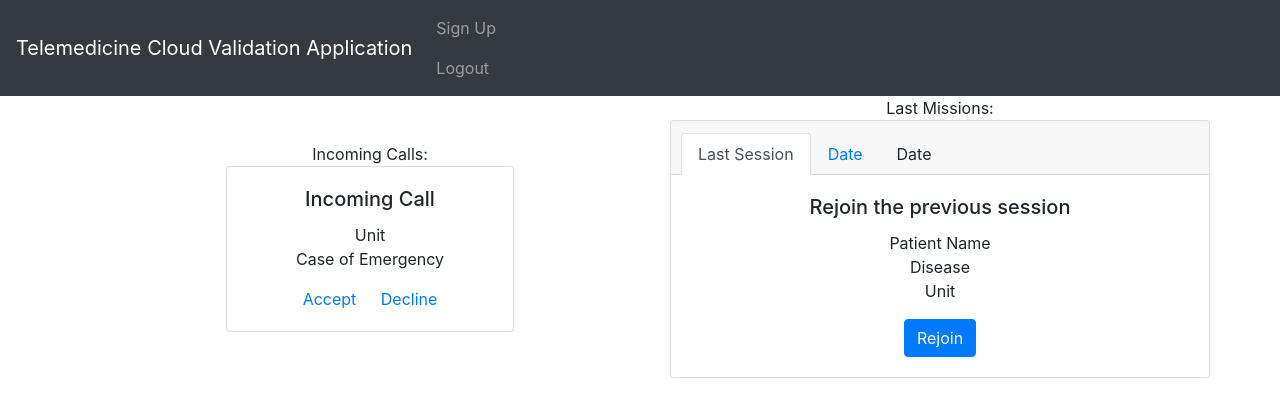
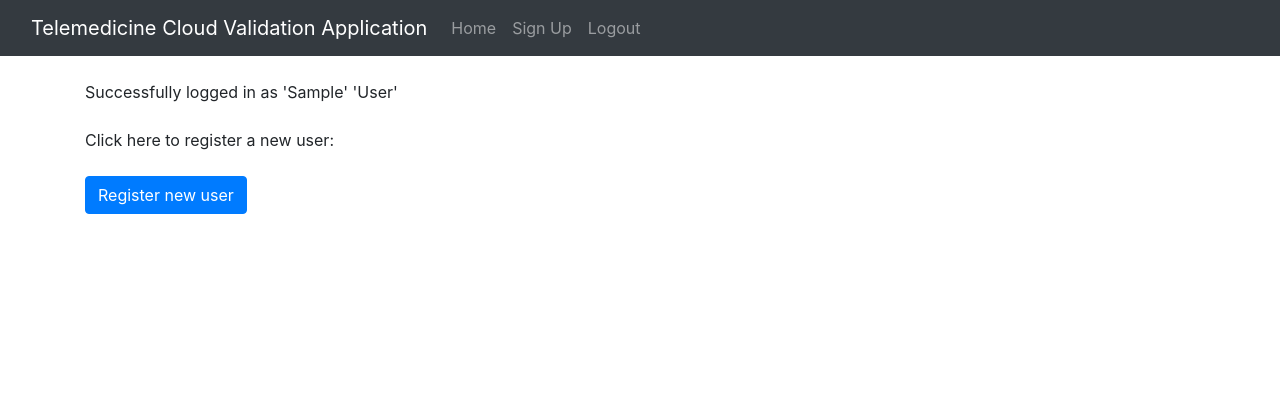
Before and after one commit to steinmueller/telemed-security-validator, a Flask app: page /home in a window 1280 px wide. Shown: the top 417 px of the page. Run offline with Flask 3, Linux system fonts and the light colour scheme; the visitor is signed in with stand-in values (Sample User, id 1); some libraries are stand-ins or nearby versions.

Commit message:
restructure for user roles

```diff
--- a/templates/base_template.html
+++ b/templates/base_template.html
@@ -22,7 +22,8 @@
 <body>
     <!-- Navbar - Included on any page -->
     <nav class="navbar navbar-expand-lg navbar-dark bg-dark">
-          <a class="navbar-brand" >Telemedicine Cloud
+      <div class="container-fluid">
+          <a class="navbar-brand">Telemedicine Cloud
             Validation Application </a>
           </a>
           <!-- Button for small window sizes TODO maybe remove-->
@@ -36,28 +37,38 @@
             <ul class="navbar-nav">
               {% if user.is_authenticated %}
               <li class="nav-item">
+                <a class="nav-link" href="/home">Home</a>
+              </li>
+              <li class="nav-item">
                 {% if current_user.role == "admin" %}
                   <a class="nav-link" href="/sign_up">Sign Up</a>
                 {% endif %}
-                {% if current_user.role == "emt" %}
-                  <a class="nav-link" href="/home">Home</a>
-                {% endif %}
+              </li>
+              <li class="nav-item">
                 {% if current_user.role == "doc" %}
-                  <a class="nav-link" href="/home">Home</a>
                   <a class="nav-link" href="/app">App</a>
                 {% endif %}
-
+              </li>
+              <li class="nav-item">
+                {% if current_user.role == "emt" %}
+                  <a class="nav-link" href="/app">App</a>
+                {% endif %}
+              </li>
+              <li class="nav-item">
                 <!-- Display always, when authenticated -->
                 <a class="nav-link" href="/logout">Logout</a>
               </li>
               {% else %}
               <li class="nav-item">
                 <a class="nav-link" href="/">Home</a>
+              </li>
+              <li class="nav-item">
                 <a class="nav-link" href="/login">Login</a>
               </li>
               {% endif %}
             </ul>
           </div>
+      </div>
     </nav>
 
     <!-- Flash messages -->
--- a/templates/home.html
+++ b/templates/home.html
@@ -2,56 +2,34 @@
 {% block title %}Login{% endblock %}
 
 {% block content%}
-      <!-- 2 Columns -->
-      <div class="container text-center position-absolute top-50
-      start-50 translate-middle";">
-        <div class="row align-items-center">
-          <div class="col">
-            Incoming Calls:
+      <br>
 
-            <!-- Accept or decline incoming calls-->
-            <div class="card mx-auto" style="width: 18rem;">
-              <div class="card-body">
-                <h5 class="card-title">Incoming Call</h5>
-                <p class="card-text">Unit <br> Case of Emergency</p>
-                <a href="#" class="card-link">Accept</a>
-                <a href="#" class="card-link">Decline</a>
-              </div>
-            </div>
+      Successfully logged in as {{ current_user.first_name |pprint}} {{ current_user.last_name|pprint}}
+      <br>
+      <br>
+      {% if current_user.role == "admin" %}
+        Click here to register a new user:
+        <br>
+        <br>
+        <a class="btn btn-primary" href="/sign_up"
+        role="button">Register new user</a>
+      {% endif %}
 
-          </div>
-          <div class="col">
-            Last Missions:
+      {% if current_user.role == "doc" %}
+        You are a doctor, wait for a emt staff to call for help.
+        <br>
+        <br>
+        <a class="btn btn-primary" href="/app"
+        role="button">Open App</a>
+      {% endif %}
 
-            <!--List of the last three missions-->
-            <div class="card mx-auto">
-              <div class="card-header">
-                <ul class="nav nav-tabs card-header-tabs">
-                  <li class="nav-item">
-                    <a class="nav-link active" aria-current="true"
-                    href="#">Last Session</a>
-                  </li>
+      {% if current_user.role == "emt" %}
+        You are an emergency service staff member. Call a doctor if
+        necessary.
+        <br>
+        <br>
+        <a class="btn btn-primary" href="/app"
+        role="button">Open App</a>
+      {% endif %}
 
-                  <li class="nav-item">
-                    <a class="nav-link" href="#">Date</a>
-                  </li>
-
-                  <li class="nav-item">
-                    <a class="nav-link">Date</a>
-                  </li>
-                </ul>
-              </div>
-
-              <div class="card-body">
-                <h5 class="card-title">Rejoin the previous session</h5>
-                <p class="card-text">Patient Name <br> Disease <br> Unit
-                </p>
-                <a href="" class="btn btn-primary">Rejoin</a>
-              </div>
-            </div>
-
-          </div>
-        </div>
-      </div>
-
-      {% endblock %}
+{% endblock %}
```
Also changed, not shown: templates/app.html (+43 -25 lines), templates/test.html (deleted, +0 -38 lines).
